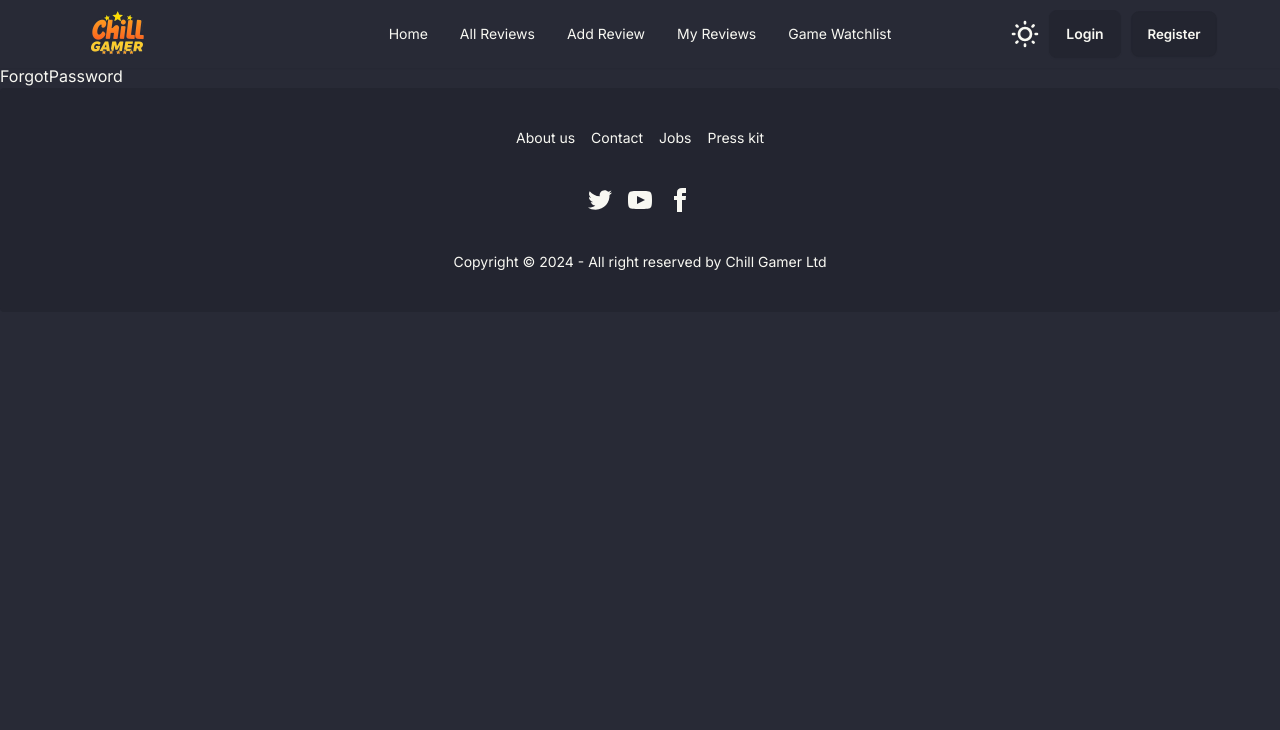
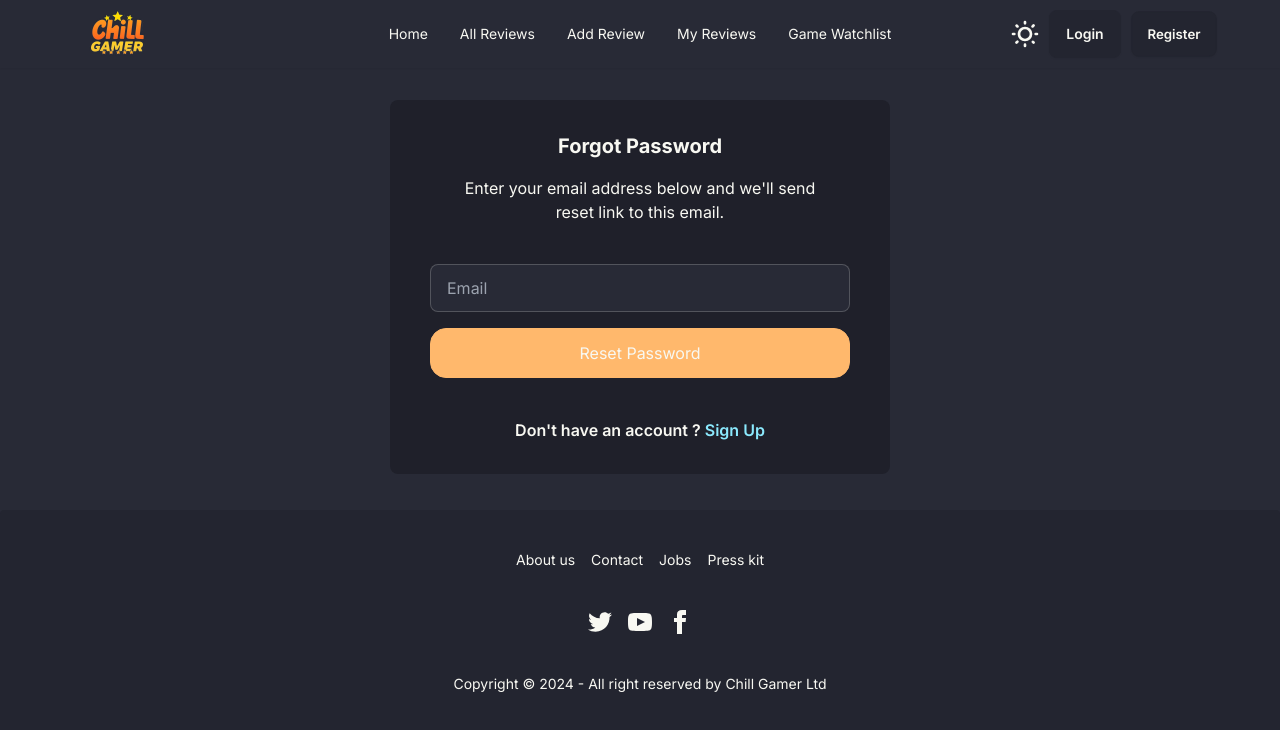
Before and after one commit to mes-shahadat/B10-A10-Client-Side, a React (Vite) app: page /forgot-password in a window 1280 px wide. Shown: the top 730 px of the page. Built offline with nearby package versions, Linux system fonts and the light colour scheme; no server answers.

Commit message:
forgot password page added

```diff
--- a/src/components/HighestRated.jsx
+++ b/src/components/HighestRated.jsx
@@ -1,7 +1,7 @@
 import ReactStars from "react-rating-stars-component";
 import { useEffect, useState } from "react";
 import { Link } from "react-router-dom"
-import Loading from "./Loading";
+import Loader from "./Loader";
 
 const HighestRated = () => {
 
@@ -59,7 +59,7 @@ const HighestRated = () => {
                             </div>
                         )
                     }
-                </div> : <Loading />
+                </div> : <Loader />
             }
         </>
     )
--- a/src/components/Loading.jsx
+++ b/src/components/Loader.jsx
@@ -1,5 +1,5 @@
 
-const Loading = () => {
+const Loader = () => {
     return (
         <div className="text-center my-4">
             <span className="loading loading-dots loading-lg"></span>
@@ -7,4 +7,4 @@ const Loading = () => {
     )
 }
 
-export default Loading
+export default Loader
--- a/src/components/NewReleases.jsx
+++ b/src/components/NewReleases.jsx
@@ -1,6 +1,6 @@
 import { useEffect, useState } from "react"
 import { Link } from "react-router-dom";
-import Loading from "./Loading";
+import Loader from "./Loader";
 
 const NewReleases = () => {
 
@@ -53,7 +53,7 @@ const NewReleases = () => {
                         )
                     }
 
-                </div> : <Loading />
+                </div> : <Loader />
 
             }
 
--- a/src/components/Recommended.jsx
+++ b/src/components/Recommended.jsx
@@ -1,6 +1,6 @@
 import { useEffect, useState } from "react";
 import { Link } from "react-router-dom"
-import Loading from "./Loading";
+import Loader from "./Loader";
 
 const Recommended = () => {
 
@@ -44,7 +44,7 @@ const Recommended = () => {
                             </div>
                         )
                     }
-                </div> : <Loading />
+                </div> : <Loader />
             }
         </>
     )
--- a/src/pages/ForgotPassword.jsx
+++ b/src/pages/ForgotPassword.jsx
@@ -1,8 +1,42 @@
+import { useContext } from "react";
+import { AuthContext } from "../utils/AuthProvider";
+import { Link } from "react-router-dom";
 
 const ForgotPassword = () => {
-  return (
-    <div>ForgotPassword</div>
-  )
+
+    const { user } = useContext(AuthContext);
+    const { resetUserPassword, logOut } = useContext(AuthContext)
+
+    const handleSubmit = (e) => {
+        e.preventDefault();
+        resetUserPassword(e.target.email.value);
+        logOut();
+        window.location.replace('https://mail.google.com/')
+    }
+
+    return (
+        <>
+
+            <div className="max-w-[500px] mx-auto my-9 bg-base-300 rounded-lg">
+
+                <p className="text-xl font-bold text-center pt-8 pb-4">Forgot Password</p>
+
+                <p className=" text-center max-w-[35ch] mx-auto">Enter your email address below and we'll send reset link to this email.</p>
+
+                <form className="p-10 space-y-4 " onSubmit={e => handleSubmit(e)}>
+
+                    <input type="email" placeholder="Email" className="input input-bordered w-full" name="email" defaultValue={user?.email} required />
+
+                    <button className="w-full py-3 rounded-box border border-accent bg-accent" type="submit">Reset Password</button>
+
+                </form>
+
+                {
+                    user === null ? <p className="font-semibold text-center pb-8">Don't have an account ? <Link className="text-info " to="/register">Sign Up</Link></p> : null
+                }
+            </div>
+        </>
+    )
 }
 
 export default ForgotPassword
```
